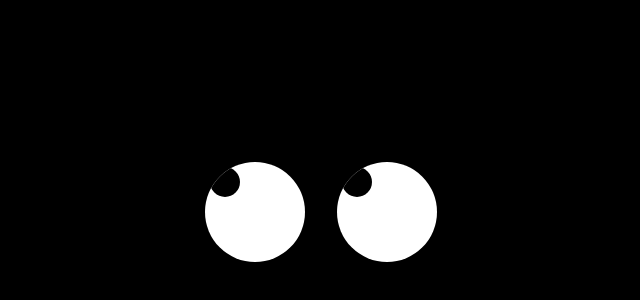
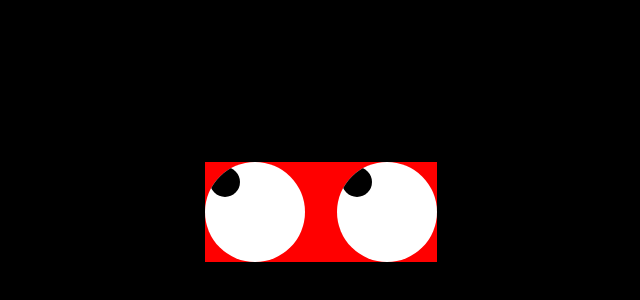
Before and after one commit to geekharman003/eye-follow-cursor, a plain HTML site: page index.html in a window 1280 px wide. Shown: the part 188-488 px from the top of the page, without its empty margins (319-959 px from the left). Drawn offline with Linux system fonts and the light colour scheme.

Commit message:
update changes successfully

```diff
--- a/index.html
+++ b/index.html
@@ -20,6 +20,7 @@
             display: flex;
             align-items: center;
             justify-content: center;
+            background-color: red;
             gap: 2rem;
         }
 
@@ -106,7 +107,6 @@
       let eyes = document.getElementsByClassName("eye");
       const rect = eyeWrapper.getBoundingClientRect();
 
-      console.log(rect)
 
       window.addEventListener('mousemove',(e) =>{
           for(let iris of irises){
```
